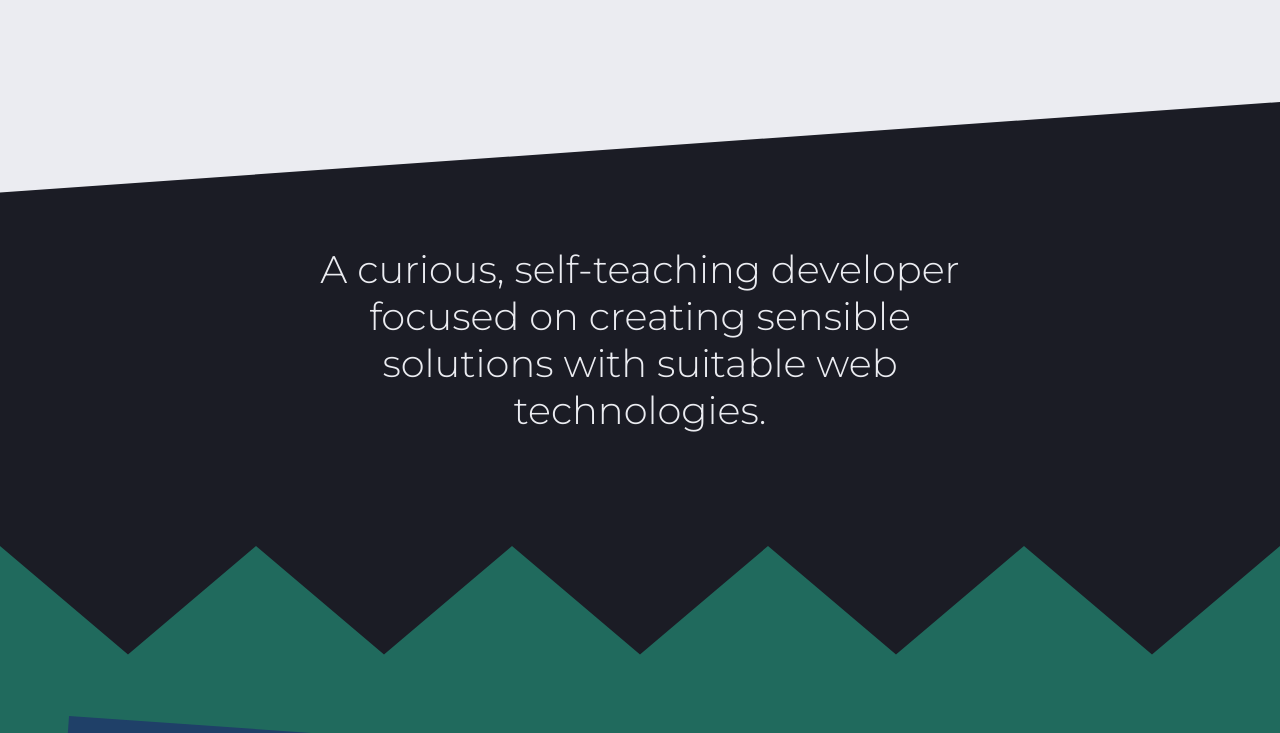
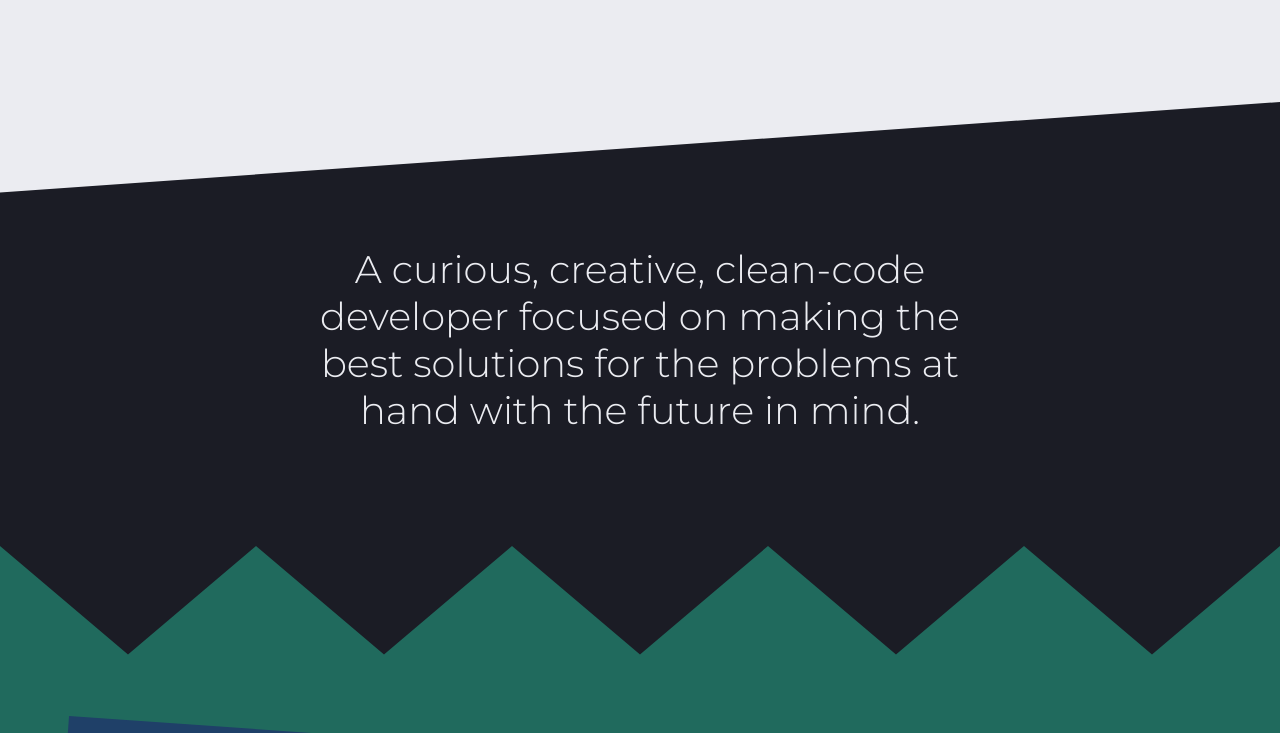
Before and after one commit to andrewwebbdeveloper/portfolio2.0, a React (Create React App) app: page / in a window 1280 px wide. Shown: the part 426-1159 px from the top of the page. Built offline with nearby package versions, Linux system fonts and the light colour scheme; some icons are missing.

Commit message:
Change about text to match resume.

```diff
--- a/src/About.js
+++ b/src/About.js
@@ -51,8 +51,8 @@ const AboutText = styled.h4`
 const About = () => (
   <AboutArea>
     <AboutText>
-      A curious, self-teaching developer focused on creating sensible solutions
-      with suitable web technologies.
+      A curious, creative, clean-code developer focused on making the best
+      solutions for the problems at hand with the future in mind.
     </AboutText>
   </AboutArea>
 );
```
